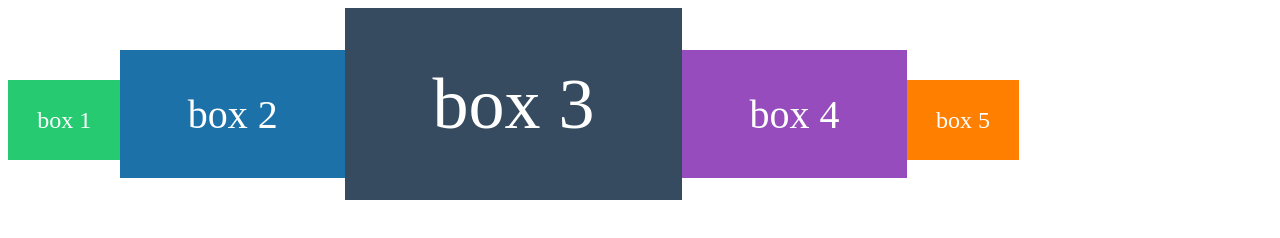
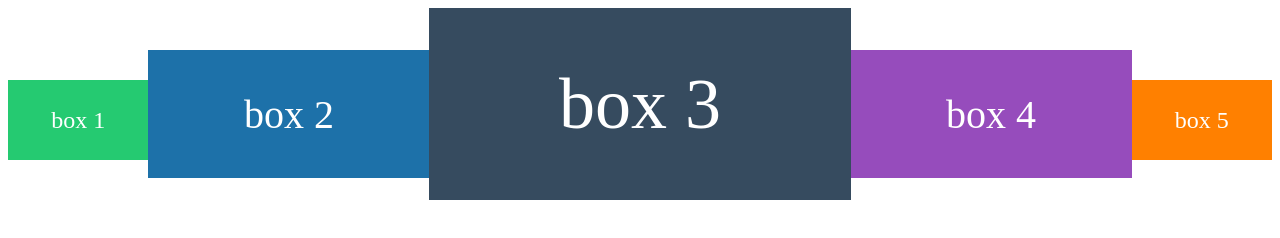
Before and after one commit to ac4digital/holbertonschool-web_front_end, a plain HTML site: page 0x04-flexbox/101-index.html in a window 1280 px wide. Drawn offline with Linux system fonts and the light colour scheme.

Commit message:
first commit

```diff
--- a/0x04-flexbox/101-style.css
+++ b/0x04-flexbox/101-style.css
@@ -2,7 +2,7 @@
     display: flex;
     align-items: baseline;
     align-content: center;
-    width: 80%;
+    justify-content: center;
 }
 
 .box {
@@ -11,8 +11,6 @@
     justify-content: center;
     color: white;
     align-items: center;
-
-
 }
 
 .box1 {
```
